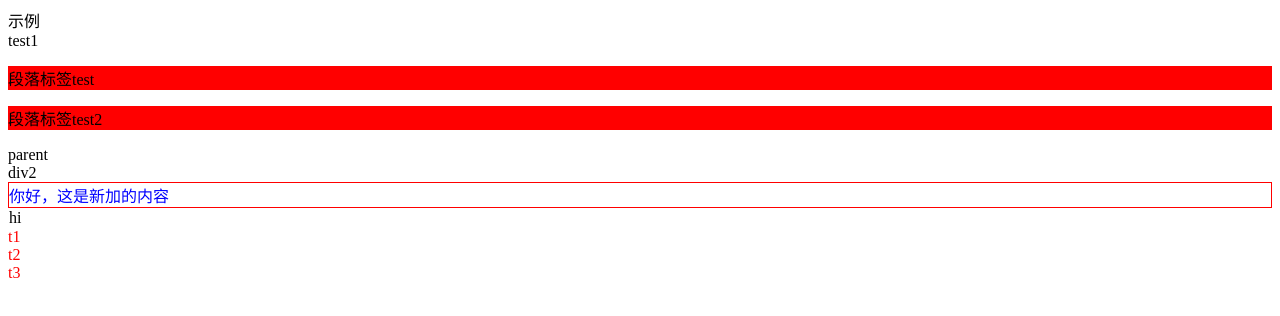
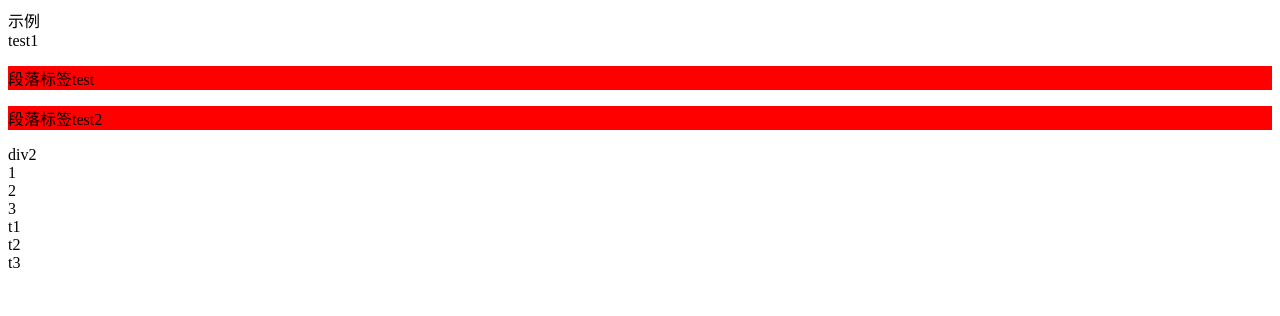
Before and after one commit to Homunculus23/dom-1, a plain HTML site: page src/index.html in a window 1280 px wide. Drawn offline with Linux system fonts and the light colour scheme.

Commit message:
添加展示预览设置

```diff
--- a/src/index.html
+++ b/src/index.html
@@ -38,7 +38,7 @@
         <div id="t3">t3</div>
     </div>
     <script src="DOM.js"></script>
-    <script src="main.js"></script>
+    <!-- <script src="main.js"></script> 页面用于展示，因此取消了main-->
 </body>
 
 </html>
```
Also changed, not shown: 1 other file.
